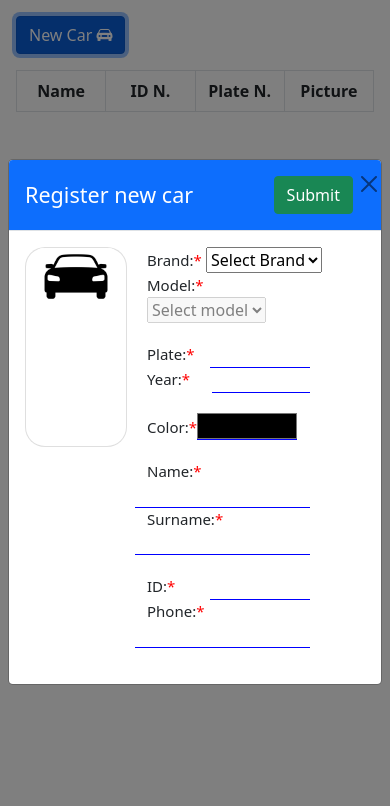
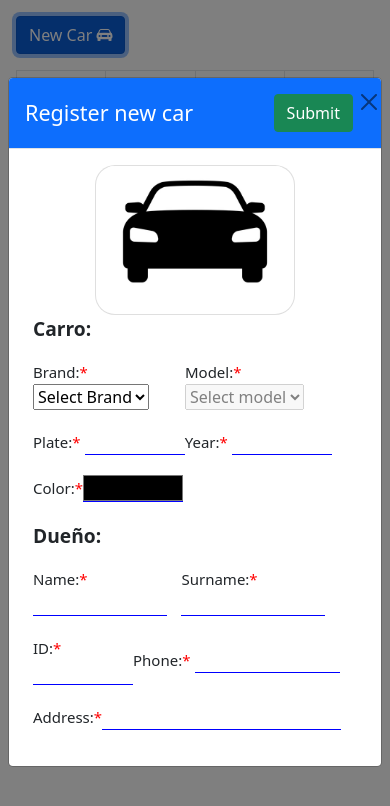
Before and after one commit to JuanGimenez7/1er-proyecto.-Lenguaje-de-Programacion, a plain HTML site: page index.html in a window 390 px wide. Both pictures are taken after a click on the button "New Car". Drawn offline with nearby package versions, Linux system fonts and the light colour scheme.

Commit message:
formulario del boton add new car funcionando y responsive

```diff
--- a/app.js
+++ b/app.js
@@ -51,7 +51,7 @@ showInfo()
 
 newUserBtn.addEventListener('click', () => {
     submitBtn.innerText = 'Submit',
-        modalTitle.innerText = "Register new car"
+    modalTitle.innerText = "Register new car"
     isEdit = false
     imgInput.src = "./image/newCarIcon.jpg"
     form.reset()
--- a/index.html
+++ b/index.html
@@ -1,35 +1,47 @@
-<!doctype html>
+<!DOCTYPE html>
 <html lang="en">
   <head>
     <!-- Required meta tags -->
-    <meta charset="utf-8">
-    <meta name="viewport" content="width=device-width, initial-scale=1">
+    <meta charset="utf-8" />
+    <meta name="viewport" content="width=device-width, initial-scale=1" />
 
     <!-- Bootstrap CSS -->
-    <link href="https://cdn.jsdelivr.net/npm/bootstrap@5.0.2/dist/css/bootstrap.min.css" rel="stylesheet" integrity="sha384-EVSTQN3/azprG1Anm3QDgpJLIm9Nao0Yz1ztcQTwFspd3yD65VohhpuuCOmLASjC" crossorigin="anonymous">
+    <link
+      href="https://cdn.jsdelivr.net/npm/bootstrap@5.0.2/dist/css/bootstrap.min.css"
+      rel="stylesheet"
+      integrity="sha384-EVSTQN3/azprG1Anm3QDgpJLIm9Nao0Yz1ztcQTwFspd3yD65VohhpuuCOmLASjC"
+      crossorigin="anonymous"
+    />
 
     <!--Bootstrap 5 icons CDN-->
-    <link rel="stylesheet" href="https://cdn.jsdelivr.net/npm/bootstrap-icons@1.10.5/font/bootstrap-icons.css">
+    <link
+      rel="stylesheet"
+      href="https://cdn.jsdelivr.net/npm/bootstrap-icons@1.10.5/font/bootstrap-icons.css"
+    />
 
     <title>CarsCRUD</title>
 
-    <link rel="stylesheet" href="style.css">
+    <link rel="stylesheet" href="style.css" />
   </head>
   <body>
-
-
     <section class="p-3">
-
       <div class="row">
         <div class="col-12">
-                <button class="btn btn-primary newUser" data-bs-toggle="modal" data-bs-target="#userForm">New Car <i class="bi bi-car-front-fill"></i></button>
+          <button
+            class="btn btn-primary newUser"
+            data-bs-toggle="modal"
+            data-bs-target="#userForm"
+          >
+            New Car <i class="bi bi-car-front-fill"></i>
+          </button>
         </div>
       </div>
 
       <div class="row">
         <div class="col-12">
-                <table class="table table-striped table-hover mt-3 text-center table-bordered">
-
+          <table
+            class="table table-striped table-hover mt-3 text-center table-bordered"
+          >
             <thead>
               <tr>
                 <th>Name</th>
@@ -40,41 +52,52 @@
             </thead>
 
             <tbody id="data"></tbody>
-
           </table>
         </div>
       </div>
-
     </section>
-
 
     <!--Modal Form-->
     <div class="modal fade" id="userForm">
       <div class="modal-dialog modal-dialog-centered modal-lg">
         <div class="modal-content">
-
           <div class="modal-header">
             <h4 class="modal-title">Register new car</h4>
             <div class="row">
-                        <button type="submit" form="myForm" class="btn btn-success submit col">Submit</button>
-                        <button type="button" class="btn-close col" data-bs-dismiss="modal" aria-label="Close"></button>
+              <button
+                type="submit"
+                form="myForm"
+                class="btn btn-success submit col"
+              >
+                Submit
+              </button>
+              <button
+                type="button"
+                class="btn-close col"
+                data-bs-dismiss="modal"
+                aria-label="Close"
+              ></button>
             </div>
           </div>
 
           <div class="modal-body">
-
-                    <form class="row" action="#" id="myForm">
-
+            <form class="" action="#" id="myForm">
+              <div class="row">
                 <div class="card imgholder">
                   <label for="imgInput" class="upload">
-                                <input type="file" name="" id="imgInput">
+                    <input type="file" name="" id="imgInput" />
                     <i class="bi bi-plus-circle-dotted"></i>
                   </label>
-                            <img src="./image/newCarIcon.jpg" alt="" class="object-fit-scale">
+                  <img
+                    src="./image/newCarIcon.jpg"
+                    alt=""
+                    class="img object-fit-cover"
+                  />
                 </div>
 
-                        <div class="inputField">
-                            <div class="row">
+                <div class="inputField row">
+                  <p>Carro:</p>
+                  <div class="col-sm-6">
                     <div class="col-sm-6">
                       <label for="name">Brand:</label>
                       <!-- <input type="text" name="" id="c" required> -->
@@ -90,43 +113,85 @@
                       </select>
                     </div>
                   </div>
-                            <div class="row">
-                                <div class="col-md-6 row">
-                                    <label class="col" for="city">Plate:</label>
-                                    <input class="col" type="text" name="plate" id="city" required>
+                  <div class="col-sm-6">
+                    <div class="col-sm-6">
+                      <label class="" for="city">Plate:</label>
+                      <input
+                        class="col"
+                        type="text"
+                        name="plate"
+                        id="city"
+                        required
+                      />
                     </div>
-                                <div class="col-md-6 row">
-                                    <label class="col" for="email">Year:</label>
-                                    <input class="col" type="number" min="1960" max="2024" name="year" id="email" required>
+                    <div class="col-sm-6">
+                      <label class="" for="email">Year:</label>
+                      <input
+                        class=""
+                        type="number"
+                        min="1960"
+                        max="2024"
+                        name="year"
+                        id="email"
+                        required
+                      />
                     </div>
                   </div>
                   <div>
                     <label for="sDate">Color:</label>
-                                <input type="color" name="" id="sDate" required>
+                    <input type="color" name="" id="sDate" required />
                   </div>
-                                <div class="row">
-                                    <div class="col-md-6 row">
-                                        <label class="col" for="name">Name:</label>
-                                        <input class="col" type="text" name="name" id="name" required>
+                  <p>Dueño:</p>
+                  <div class="col-sm-6">
+                    <div class="col-md-6">
+                      <label class="" for="name">Name:</label>
+                      <input
+                        class=""
+                        type="text"
+                        name="name"
+                        id="name"
+                        required
+                      />
                     </div>
-                                    <div class="col-md-6 row">
-                                        <label class="col" for="surname">Surname:</label>
-                                        <input class="col" type="text" name="surname" id="surname" required>
+                    <div class="col-md-6">
+                      <label class="" for="surname">Surname:</label>
+                      <input
+                        class=""
+                        type="text"
+                        name="surname"
+                        id="surname"
+                        required
+                      />
                     </div>
                   </div>
-                                <div class="row">
-                                    <div class="col-md-6 row">
-                                        <label class="col" for="iden">ID:</label>
-                                        <input class="col" type="text" name="iden" id="iden" required>
+                  <div class="col-sm-6">
+                    <div class="col-md-6">
+                      <label class="" for="iden">ID:</label>
+                      <input
+                        class=""
+                        type="text"
+                        name="iden"
+                        id="iden"
+                        required
+                      />
                     </div>
-                                    <div class="col-md-6 row">
-                                        <label class="col" for="tel">Phone:</label>
-                                        <input class="col" type="number" name="tel" id="tel" required>
+                    <div class="col-md-6">
+                      <label class="" for="tel">Phone:</label>
+                      <input
+                        class=""
+                        type="number"
+                        name="tel"
+                        id="tel"
+                        required
+                      />
+                    </div>
+                  </div>
+                  <div class="">
+                    <label for="address">Address:</label>
+                    <input type="text" name="" id="address" required />
                   </div>
                 </div>
               </div>
-                        </div>
-
             </form>
           </div>
 
@@ -141,60 +206,77 @@
     <div class="modal fade" id="readData">
       <div class="modal-dialog modal-dialog-centered modal-lg">
         <div class="modal-content">
-
           <div class="modal-header">
             <h4 class="modal-title">Profile</h4>
-                    <button type="button" class="btn-close" data-bs-dismiss="modal" aria-label="Close"></button>
+            <button
+              type="button"
+              class="btn-close"
+              data-bs-dismiss="modal"
+              aria-label="Close"
+            ></button>
           </div>
 
           <div class="modal-body">
-
             <form action="#" id="myForm">
-
               <div class="card imgholder">
-                            <img src="./image/Profile Icon.webp" alt="" width="200" height="200" class="showImg">
+                <img
+                  src="./image/newCarIcon.jpg"
+                  alt=""
+                  width="200"
+                  height="200"
+                  class="showImg"
+                />
               </div>
 
               <div class="inputField">
                 <div>
                   <label for="name">Name:</label>
-                                <input type="text" name="" id="showName" disabled>
+                  <input type="text" name="" id="showName" disabled />
                 </div>
                 <div>
                   <label for="age">Age:</label>
-                                <input type="number" name="" id="showAge" disabled>
+                  <input type="number" name="" id="showAge" disabled />
                 </div>
                 <div>
                   <label for="city">City:</label>
-                                <input type="text" name="" id="showCity" disabled>
+                  <input type="text" name="" id="showCity" disabled />
                 </div>
                 <div>
                   <label for="email">E-mail:</label>
-                                <input type="email" name="" id="showEmail" disabled>
+                  <input type="email" name="" id="showEmail" disabled />
                 </div>
                 <div>
                   <label for="phone">Number:</label>
-                                <input type="text" name="" id="showPhone" minlength="11" maxlength="11" disabled>
+                  <input
+                    type="text"
+                    name=""
+                    id="showPhone"
+                    minlength="11"
+                    maxlength="11"
+                    disabled
+                  />
                 </div>
                 <div>
                   <label for="post">Post:</label>
-                                <input type="text" name="" id="showPost" disabled>
+                  <input type="text" name="" id="showPost" disabled />
                 </div>
                 <div>
                   <label for="sDate">Start Date:</label>
-                                <input type="date" name="" id="showsDate" disabled>
+                  <input type="date" name="" id="showsDate" disabled />
                 </div>
               </div>
-
             </form>
           </div>
         </div>
       </div>
     </div>
 
-
     <!-- Option 1: Bootstrap Bundle with Popper -->
-    <script src="https://cdn.jsdelivr.net/npm/bootstrap@5.0.2/dist/js/bootstrap.bundle.min.js" integrity="sha384-MrcW6ZMFYlzcLA8Nl+NtUVF0sA7MsXsP1UyJoMp4YLEuNSfAP+JcXn/tWtIaxVXM" crossorigin="anonymous"></script>
+    <script
+      src="https://cdn.jsdelivr.net/npm/bootstrap@5.0.2/dist/js/bootstrap.bundle.min.js"
+      integrity="sha384-MrcW6ZMFYlzcLA8Nl+NtUVF0sA7MsXsP1UyJoMp4YLEuNSfAP+JcXn/tWtIaxVXM"
+      crossorigin="anonymous"
+    ></script>
 
     <script src="app.js"></script>
   </body>
--- a/style.css
+++ b/style.css
@@ -22,15 +22,19 @@ td button i {
 
 .modal-body form {
     display: flex;
-    justify-content: start;
-    align-items: flex-start;
+    justify-content: center;
+    align-items: center;
     padding: 0;
     margin: 0;
 }
 
+.card{
+    margin: auto;
+}
+
 .modal-body form .imgholder {
-    width: 30%;
-    height: 200px;
+    width: 200px;
+    height: 150px;
     position: relative;
     border-radius: 20px;
     overflow: hidden;
@@ -39,7 +43,7 @@ td button i {
 .imgholder .upload {
     position: absolute;
     bottom: 0;
-    left: 10;
+    left: 0;
     width: 100%;
     height: 100px;
     background: rgba(0, 0, 0, 0.3);
@@ -63,7 +67,7 @@ td button i {
 }
 
 .modal-body form .inputField {
-    flex-basis: 68%;
+    flex-basis: 100%;
     /* border-left: 5px groove blue; */
     padding-left: 20px;
 }
@@ -95,6 +99,11 @@ form .inputField>div input {
     border-bottom: 1px solid blue;
 }
 
+form p{
+    font-size: larger;
+    font-weight: bold;
+}
+
 .modal-footer .submit {
     font-size: 18px;
 }
@@ -104,3 +113,16 @@ form .inputField>div input {
     color: #000;
     font-size: 15px;
 }
+
+
+#name,#surname{
+    width: 90%;
+
+}
+#address {
+    width: 80%;
+}
+
+#tel {
+    width: 70%;
+}
```
Lines whose indentation alone changed are shown as unchanged.
